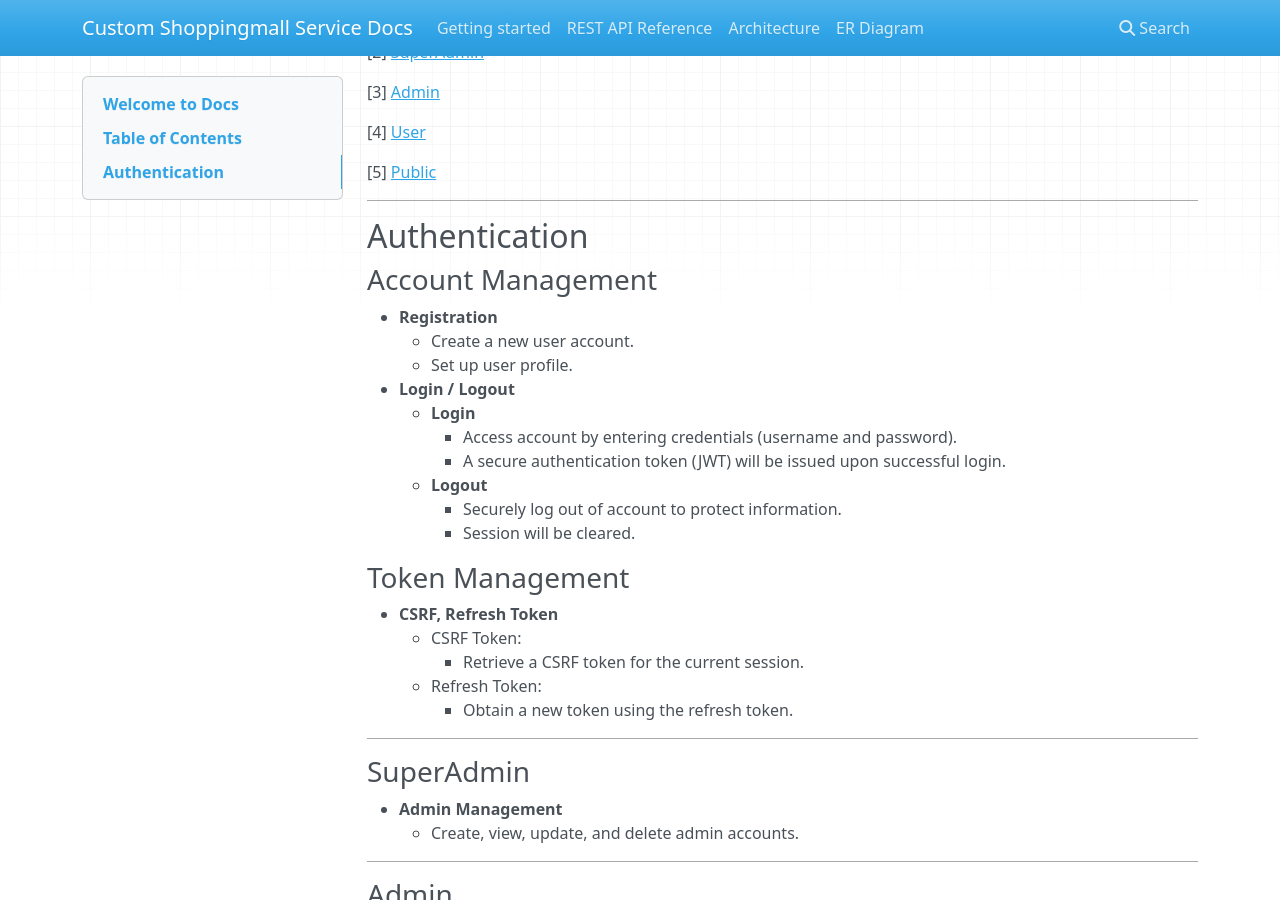
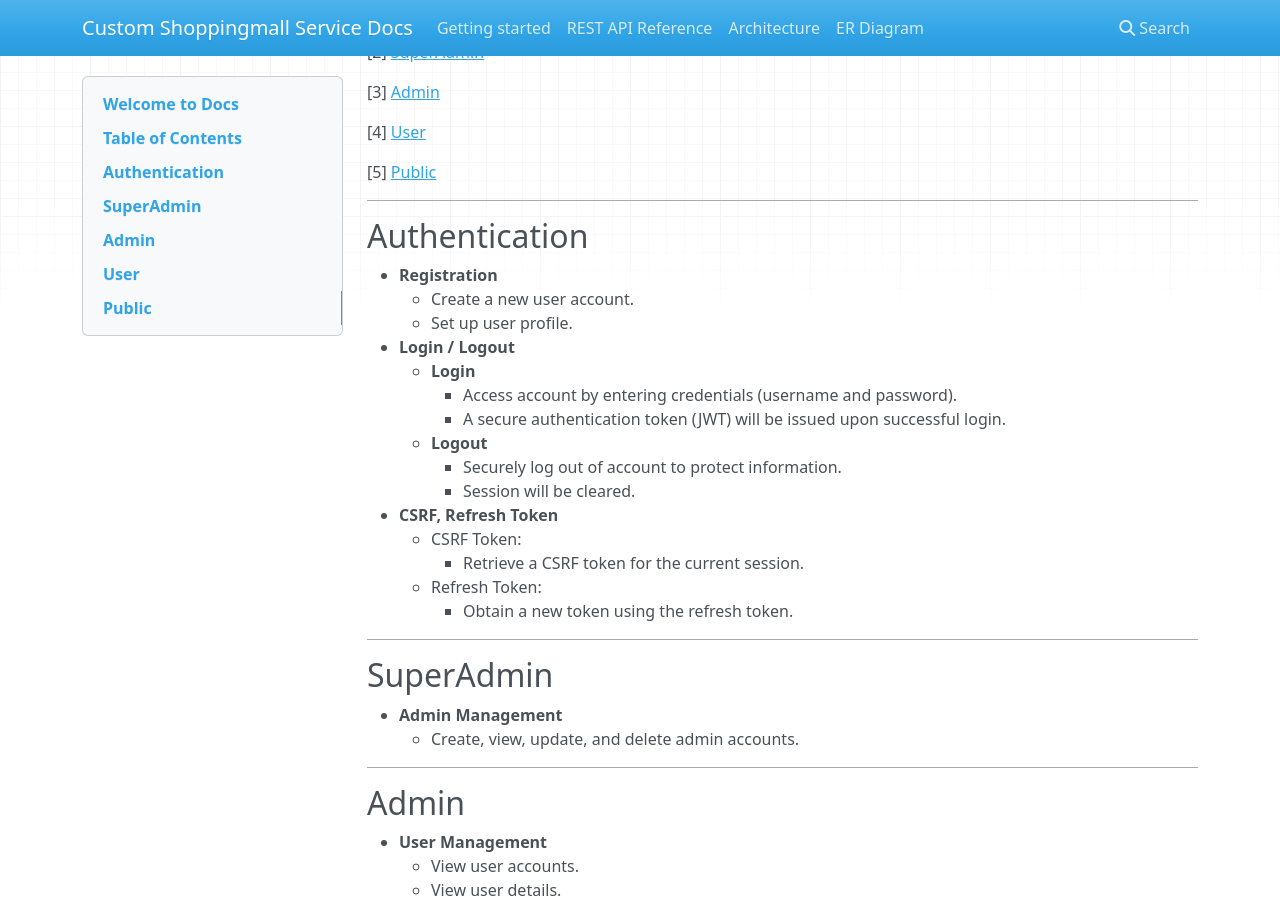
Before and after one commit to jhmin99/custom-shoppingmall-service-docs, an MkDocs documentation site: the page built from docs/index.md, in a window 1280 px wide and 900 px high, scrolled down 499 px. Built offline with MkDocs 1.6.1, drawn with Linux system fonts in a browser that asks for light colours; nearby versions of some CDN libraries.

Commit message:
Update docs

```diff
--- a/docs/index.md
+++ b/docs/index.md
@@ -29,9 +29,8 @@ Headless Project consists of the following components:
 [5] [Public](#public)
 
 ---
-## **Authentication**
+## Authentication
 
-### Account Management
 - **Registration**
     - Create a new user account.
     - Set up user profile.
@@ -42,18 +41,17 @@ Headless Project consists of the following components:
     - **Logout**
         - Securely log out of account to protect information.
         - Session will be cleared.
-### Token Management
 - **CSRF, Refresh Token**
     - CSRF Token:
         - Retrieve a CSRF token for the current session.
     - Refresh Token:
         - Obtain a new token using the refresh token.
 ---
-### SuperAdmin
+## SuperAdmin
 - **Admin Management**
     - Create, view, update, and delete admin accounts.
 ---
-### Admin
+## Admin
 - **User Management**
     - View user accounts.
     - View user details.
@@ -79,10 +77,8 @@ Headless Project consists of the following components:
     - Track inquiry status and respond to user questions.
 - **Order Detail Management**
     - Retrieve User OrderDetails
-
-
 ---
-### User
+## User
 - **UserDetail**
     - Manage personal information.
 - **Notice**
@@ -107,20 +103,17 @@ Headless Project consists of the following components:
     - View order details.
 - **Item**
     - Subscribe to item alerts
-
 ---
-### Public
+## Public
 - **Item**
     - Browse and search for products
         - Keyword based search
         - Filtering (category, min/max price range, average review rating)
     - View detailed information and reviews for each product
-
 - **Review**
     - Retrieve reviews by rating for a specific item
     - Retrieve latest reviews for a specific item
     - Retrieve reviews by rating and latest for a specific item
-
 - **Inquiry**
     - View unresolved inquiries
         - Item inquiries
```
Also changed, not shown: site/index.html.
